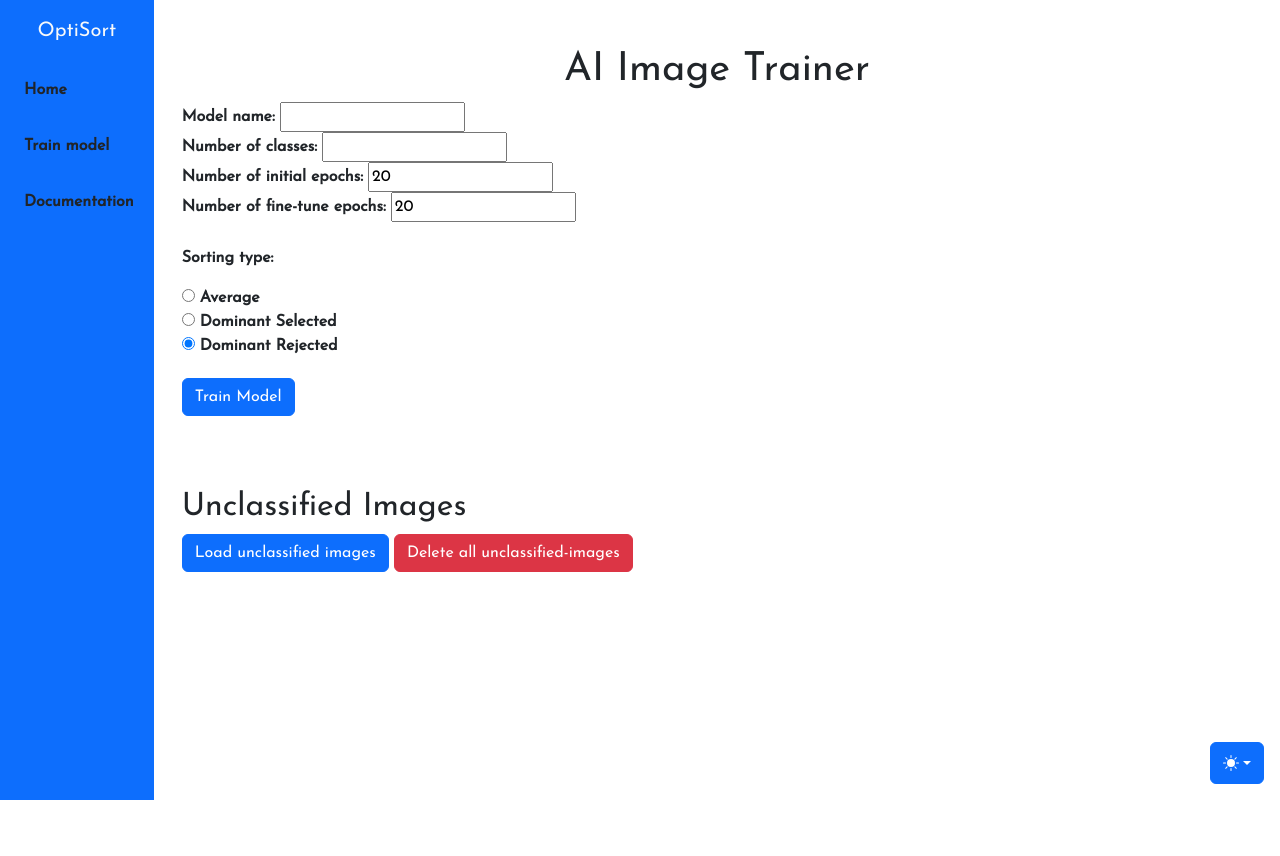
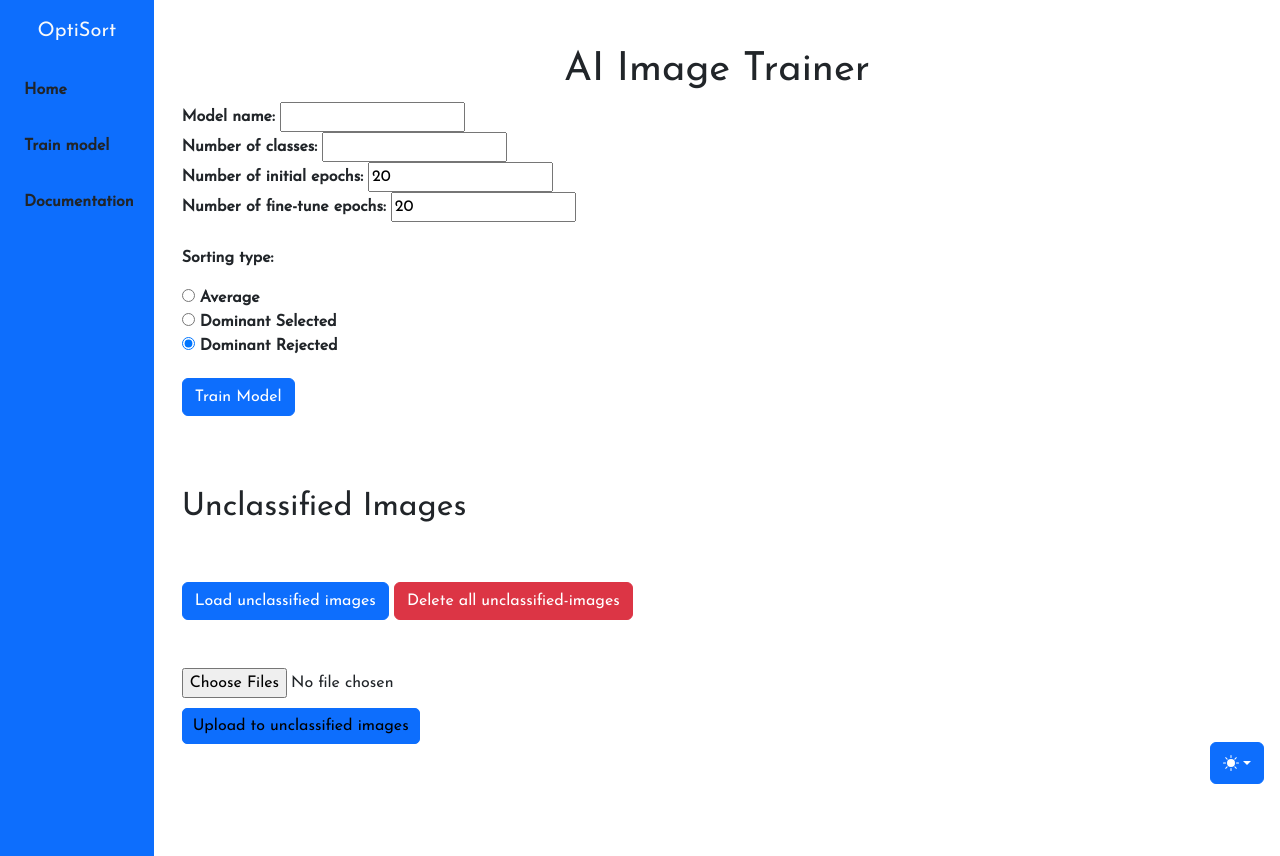
Before and after one commit to 2Friendly4You/OptiSort, a Flask app: page /trainmodel in a window 1280 px wide. Before the commit the page ends 800 px from the top, so only its background shows below. Run offline with Flask 3, Linux system fonts and the light colour scheme; some libraries are stand-ins or nearby versions.

Commit message:
Add upload functionality for unclassified images

```diff
--- a/app.py
+++ b/app.py
@@ -97,10 +97,43 @@ def get_unclassified_image(image_name):
     return send_file(os.path.join("static", "unclassified_images", image_name))
 
 
+@app.route('/upload-unclassified-images', methods=['POST'])
+def upload_unclassified_images():
+    if 'images' not in request.files:
+        return jsonify({"message": "No file part"}), 400
+
+    files = request.files.getlist('images')
+
+    upload_folder = os.path.join("static", "unclassified_images")
+    if not os.path.exists(upload_folder):
+        os.makedirs(upload_folder)
+
+    # Get all existing file names and convert them to integers
+    existing_files = [f for f in os.listdir(upload_folder) if os.path.isfile(os.path.join(upload_folder, f))]
+    existing_numbers = [int(f.split('.')[0]) for f in existing_files if f.split('.')[0].isdigit()]
+
+    # Determine the next file number to use
+    next_file_number = max(existing_numbers) + 1 if existing_numbers else 1
+
+    for file in files:
+        if file.filename == '':
+            return jsonify({"message": "No selected file"}), 400
+        if file:
+            # Construct a new filename using the next available number
+            new_filename = f"{next_file_number}.{file.filename.rsplit('.', 1)[1]}"
+            file.save(os.path.join(upload_folder, new_filename))
+            next_file_number += 1  # Increment the file number for the next file
+
+    return jsonify({"message": "Files uploaded successfully."}), 200
+
+
 @app.route('/get-unclassified-images', methods=['GET'])
 def get_unclassified_images():
     # return the image names in the unclassified_images folder
     images = os.listdir(os.path.join("static", "unclassified_images"))
+
+    if len(images) == 0:
+        return jsonify({"message": "No unclassified images found."}), 404
     return jsonify(images), 200
 
 
@@ -137,6 +170,7 @@ def current_settings_and_model():
 
     return jsonify({"models": models_list}), 200
 
+
 @app.route('/delete-model', methods=['DELETE'])
 def delete_model():
     data = request.get_json()
@@ -147,6 +181,7 @@ def delete_model():
         return jsonify({"message": "Model deleted successfully."}), 200
     else:
         return jsonify({"message": "Model not found."}), 404
+
 
 @app.route('/load-model', methods=['POST'])
 def load_model():
@@ -166,8 +201,10 @@ def load_model():
         data = json.load(config_file)
         class_names = data['class_names']
         all_classes = class_names
-        selected_classes = [c['class_name'] for c in data['classes'] if c['selected_or_rejected'] == "select"]
-        rejected_classes = [c['class_name'] for c in data['classes'] if c['selected_or_rejected'] == "reject"]
+        selected_classes = [c['class_name']
+                            for c in data['classes'] if c['selected_or_rejected'] == "select"]
+        rejected_classes = [c['class_name']
+                            for c in data['classes'] if c['selected_or_rejected'] == "reject"]
         sorting_type = data['sorting_type']
 
         print(selected_classes)
@@ -193,7 +230,8 @@ def train_image_classifier():
     model_name = data['model_name']
 
     # Validate received JSON data
-    required_keys = ['class_count', 'class_names', 'initial_epochs', 'finetune_epochs', 'model_name', 'classes']
+    required_keys = ['class_count', 'class_names',
+                     'initial_epochs', 'finetune_epochs', 'model_name', 'classes']
     if not all(key in data for key in required_keys):
         return jsonify({"message": "Missing data in request."}), 400
 
@@ -230,8 +268,10 @@ def train_image_classifier():
             class_name = class_dict['class_name']
             os.makedirs(os.path.join(UPLOAD_FOLDER, class_name), exist_ok=True)
             for image in class_dict['images']:
-                source_path = os.path.join("static", "unclassified_images", image)
-                destination_path = os.path.join(UPLOAD_FOLDER, class_name, image)
+                source_path = os.path.join(
+                    "static", "unclassified_images", image)
+                destination_path = os.path.join(
+                    UPLOAD_FOLDER, class_name, image)
                 shutil.move(source_path, destination_path)
 
         # Example sleep to simulate long-running process
@@ -242,7 +282,8 @@ def train_image_classifier():
         with open(config_file_path, 'w') as config_file:
             json.dump(data, config_file)
 
-        mf.train_model(class_names, os.path.join(model_path, "model.h5"), initial_epochs, finetune_epochs)
+        mf.train_model(class_names, os.path.join(
+            model_path, "model.h5"), initial_epochs, finetune_epochs)
 
         TRAINING_IN_PROGRESS = False
         return jsonify({"message": "Model trained successfully, you can find it on the home page"}), 200
--- a/templates/trainmodel.html
+++ b/templates/trainmodel.html
@@ -95,6 +95,14 @@
             background-color: var(--bs-primary);
             border: solid 1px var(--bs-primary);
             border-radius: 5px;
+        }
+
+        #upload-unclassified-images {
+            margin-top: 10px;
+            background-color: var(--bs-primary);
+            border: solid 1px var(--bs-primary);
+            border-radius: 5px;
+            padding: 5px 10px;
         }
 
         .class-image {
@@ -216,9 +224,17 @@
                                 <!-- Add unclassified images here -->
                             </div>
                         </div>
+                        <br>
+                        <br>
                         <button id="load-unclassified-images" class="btn btn-primary">Load unclassified images</button>
                         <button id="delete-all-unclassified-images" class="btn btn-danger">Delete all
                             unclassified-images</button>
+                        <br>
+                        <br>
+                        <br>
+                        <input type="file" id="new-unclassified-images" accept="image/*" multiple>
+                        <br>
+                        <button id="upload-unclassified-images">Upload to unclassified images</button>
                     </div>
                     <br>
                     <br>
@@ -379,6 +395,13 @@
                     }))
                 };
 
+                // if one of the input fields is empty, show an error message and enable the train button
+                if (Object.values(formDataObj).some(value => value === "")) {
+                    sweetAlert("Please fill in all fields", "error");
+                    trainButton.disabled = false;
+                    return;
+                }
+
                 const formDataJSON = JSON.stringify(formDataObj);
 
                 $.ajax({
@@ -444,8 +467,8 @@
                         sweetAlert(response.message, "success");
                         document.getElementById("unclassified-images-container").innerHTML = "";
                     },
-                    error: function (error) {
-                        sweetAlert(error.message, "error");
+                    error: function (response) {
+                        sweetAlert(response.responseJSON.message, "error");
                     }
                 });
             }
@@ -476,8 +499,9 @@
                         });
                         reloadSortButtons();
                     },
-                    error: function (error) {
-                        sweetAlert(error.message, "error");
+                    error: function (response) {
+                        console.log(response);
+                        sweetAlert(response.responseJSON.message, "error");
                     }
                 });
             }
@@ -506,8 +530,8 @@
                             const imageContainerToDelete = document.querySelector(`.class-image-container img[src="/get-unclassified-image/${imageName}"]`).closest('.class-image-container');
                             imageContainerToDelete.remove();
                         },
-                        error: function (error) {
-                            sweetAlert(error.message, "error");
+                        error: function (response) {
+                            sweetAlert(response.responseJSON.message, "error");
                             imageContainerToDelete.remove();
                             // reload unclassified images
                             loadUnclassifiedImages();
@@ -522,6 +546,33 @@
 
             // listen on class name changes
             classInputs.addEventListener("input", reloadSortButtons);
+
+            // Function to upload unclassified images
+            function uploadUnclassifiedImages() {
+                const files = document.getElementById("new-unclassified-images").files;
+                const formData = new FormData();
+                Array.from(files).forEach(file => {
+                    formData.append("images", file);
+                });
+
+                $.ajax({
+                    type: "POST",
+                    url: "/upload-unclassified-images",
+                    data: formData,
+                    contentType: false,
+                    processData: false,
+                    success: function (response) {
+                        sweetAlert(response.message, "success");
+                        loadUnclassifiedImages();
+                    },
+                    error: function (response) {
+                        sweetAlert(response.responseJSON.message, "error");
+                    }
+                });
+            }
+
+            // Listen to upload unclassified images button
+            document.getElementById("upload-unclassified-images").addEventListener("click", uploadUnclassifiedImages);
         });
     </script>
 </body>
```
